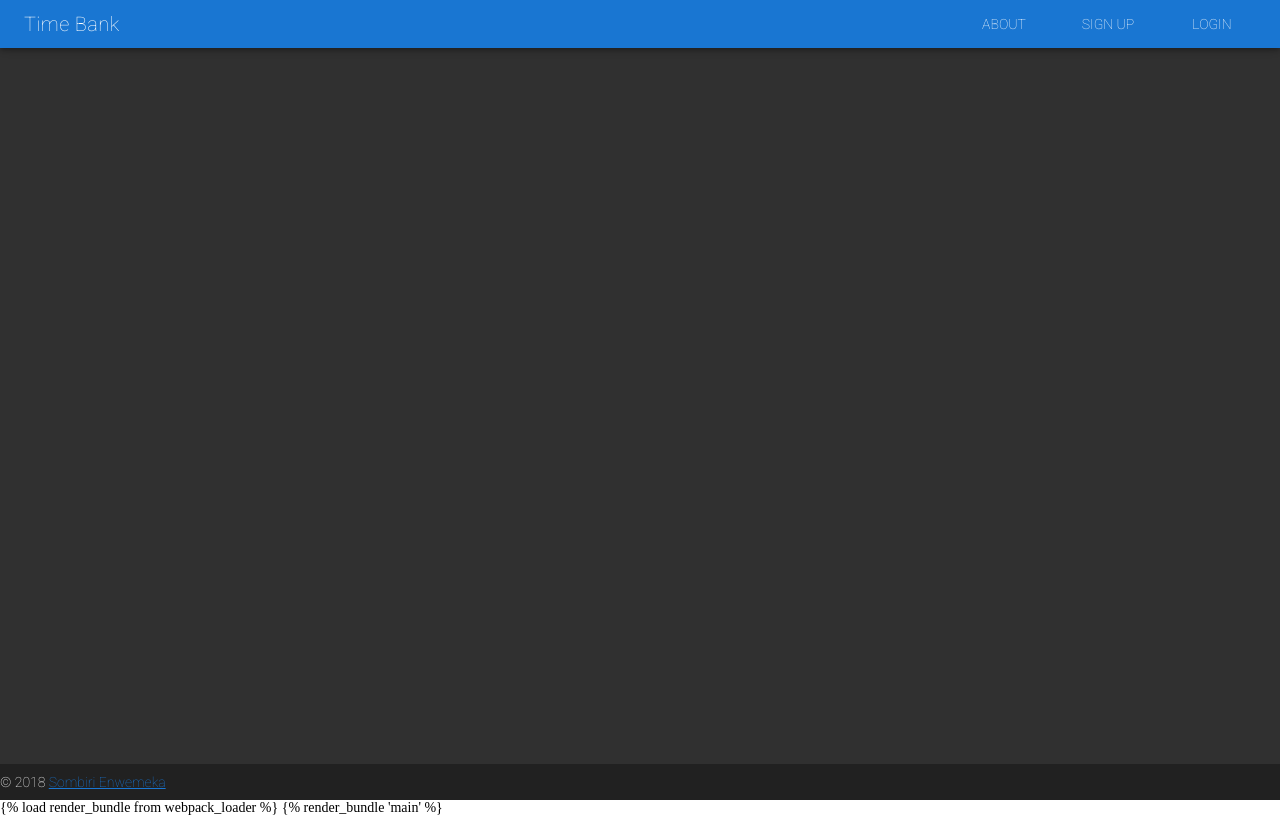
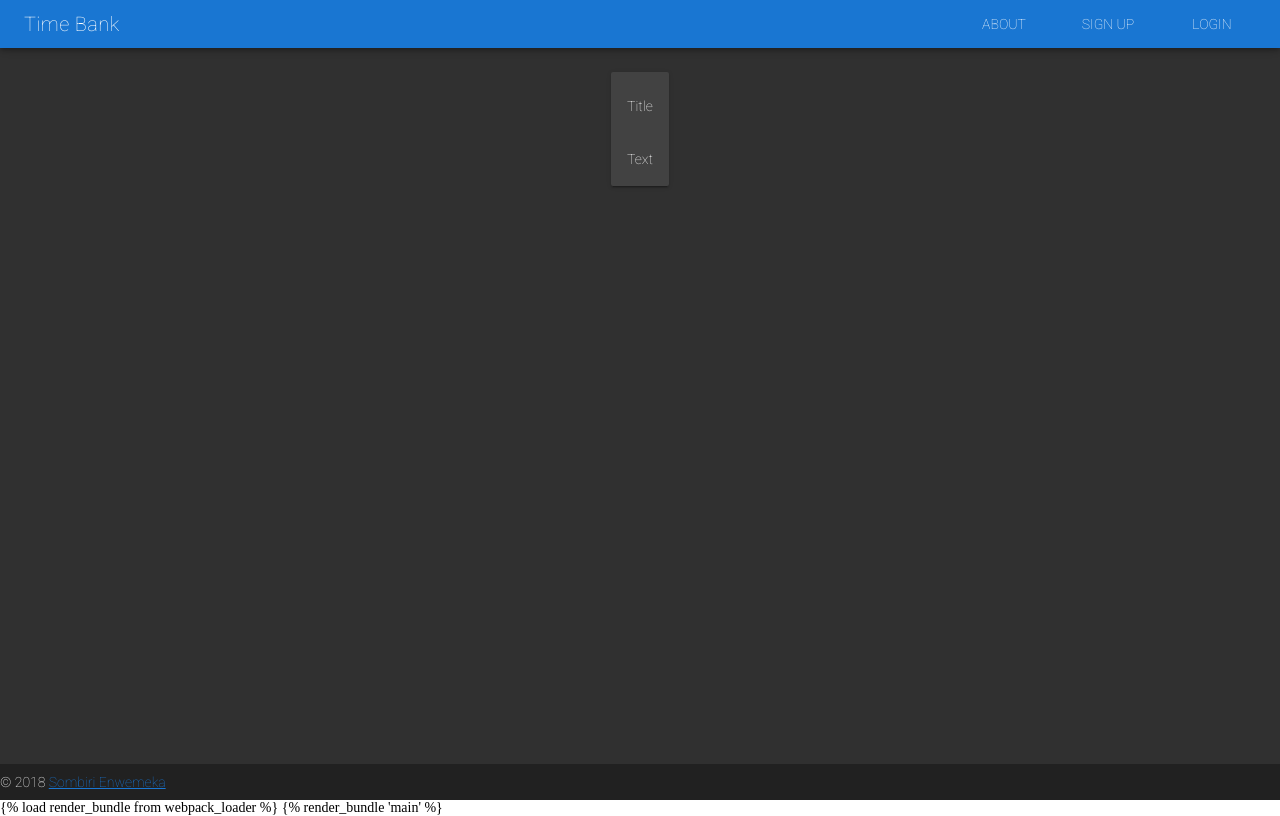
Before and after one commit to SombiriX/TimeBank, a Vue app in the folder timebank_frontend/: page /timebank in a window 1280 px wide. Built offline with nearby package versions, Linux system fonts and the light colour scheme; sample sign-in values are in the browser's storage.

Commit message:
Added dummy code for timebank view

```diff
--- a/timebank_frontend/src/views/TimeBank.vue
+++ b/timebank_frontend/src/views/TimeBank.vue
@@ -0,0 +1,16 @@
+<template>
+  <v-container fluid>
+    <v-slide-y-transition mode="out-in">
+      <v-layout column align-center>
+      <v-card>
+        <v-card-title primary-title>
+          Title
+        </v-card-title>
+        <v-card-text>
+          Text
+        </v-card-text>
+      </v-card>
+      </v-layout>
+    </v-slide-y-transition>
+  </v-container>
+</template>
```
